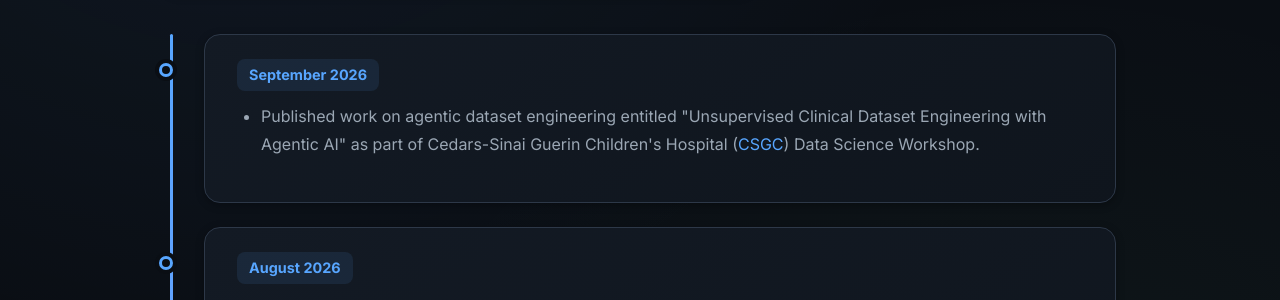
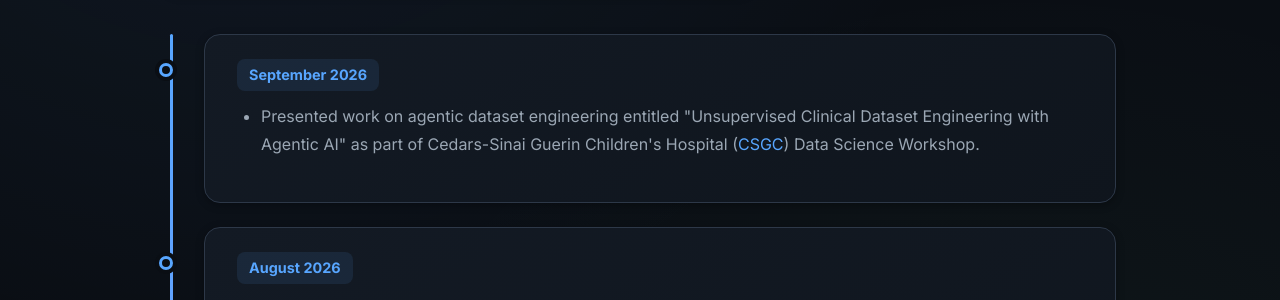
Before and after one commit to pfreda/pfreda.github.io, a Jekyll site: the page built from timeline.md, in a window 1280 px wide and 900 px high. Shown: the part 285-585 px from the top of the window. Built offline with Jekyll 4.4.1, drawn with Linux system fonts in a browser that asks for light colours.

Commit message:
new timeline and cv update setp2026v2

```diff
--- a/timeline.md
+++ b/timeline.md
@@ -10,7 +10,7 @@ title: The Road So Far
 <div class="timeline-item">
 <div class="timeline-date">September 2026</div>
 <ul>
-<li>Published work on agentic dataset engineering entitled "Unsupervised Clinical Dataset Engineering with Agentic AI" as part of Cedars-Sinai Guerin Children's Hospital (<a href="https://www.cedars-sinai.edu/health-sciences-university/research/departments-institutes/guerin-childrens.html" target="_blank" rel="noopener">CSGC</a>) Data Science Workshop. </li>
+<li>Presented work on agentic dataset engineering entitled "Unsupervised Clinical Dataset Engineering with Agentic AI" as part of Cedars-Sinai Guerin Children's Hospital (<a href="https://www.cedars-sinai.edu/health-sciences-university/research/departments-institutes/guerin-childrens.html" target="_blank" rel="noopener">CSGC</a>) Data Science Workshop. </li>
 </ul>
 </div>
 
```
